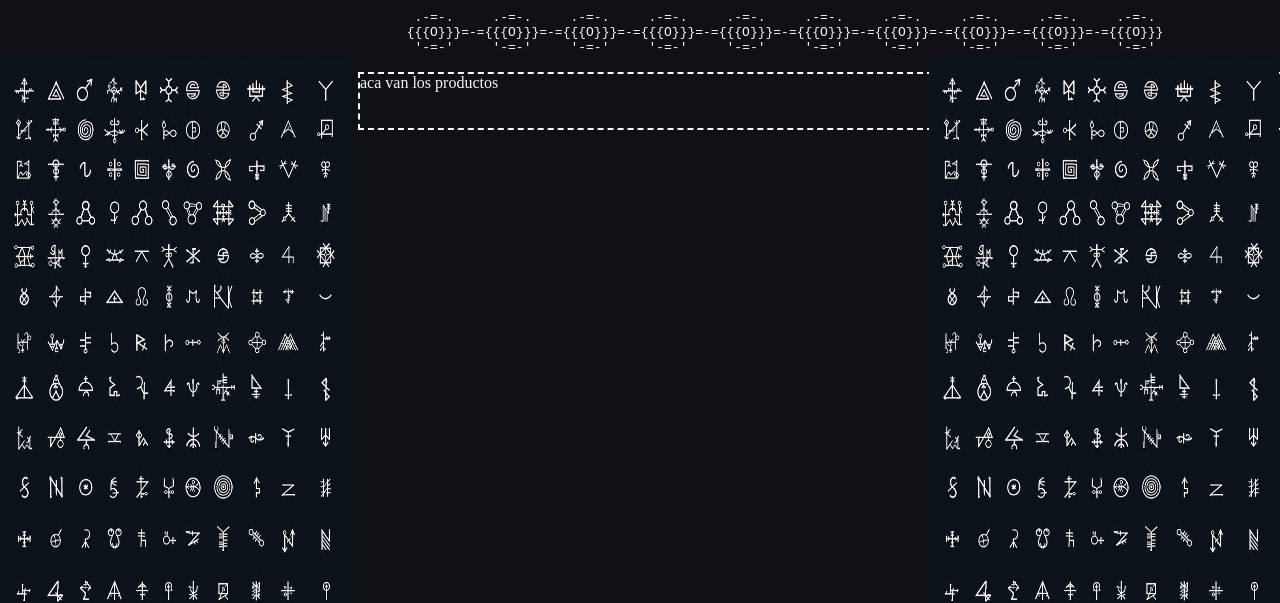
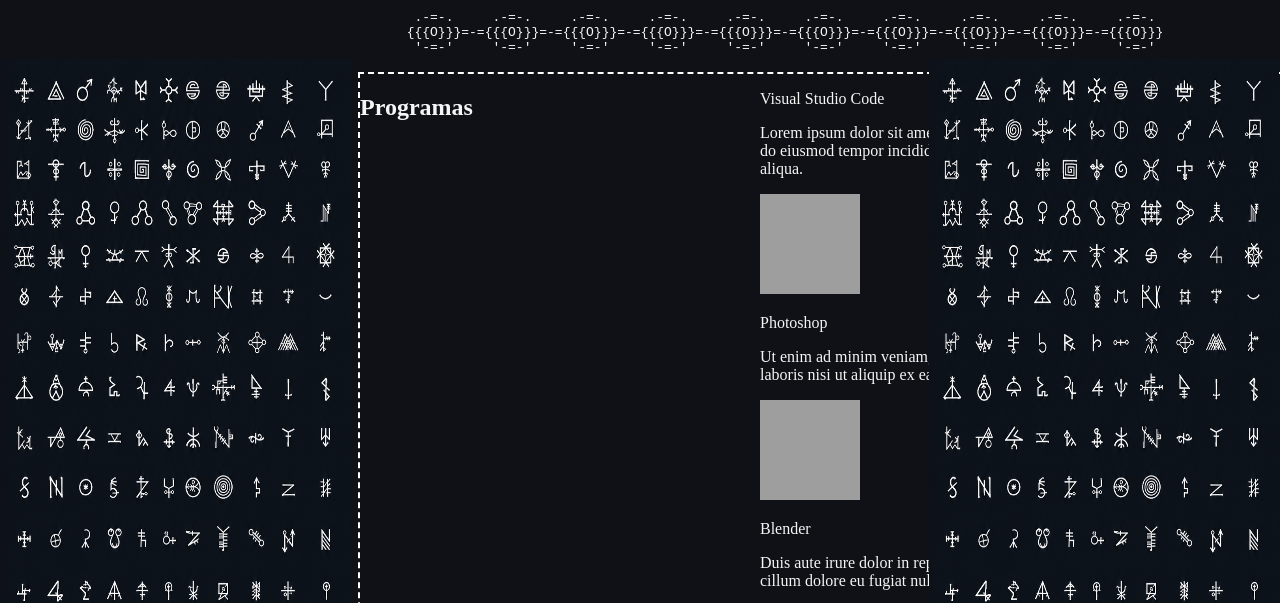
Before and after one commit to syntek-noctra/Leyes-Acevedo-Laruffa-TP-PROGRAMACIONIII-C1-2026, a plain HTML site: page HTML/productos.html in a window 1280 px wide. Shown: the part 161-764 px from the top of the page. Drawn offline with Linux system fonts and the light colour scheme; grey boxes are pictures that could not be loaded.

Commit message:
Funciones para cargar y mostrar productos añadidas

```diff
--- a/CSS/styleBienvenida.css
+++ b/CSS/styleBienvenida.css
@@ -8,6 +8,9 @@ html{
 }
 body{
     background-color: var(--black-GRID-color);
+    font-family: 'Special Elite', monospace; /* O la fuente que elijas */
+  white-space: pre;                       /* Evita que el navegador colapse los espacios */
+  line-height: 1.1;
 
 }
 /*==================================*/
--- /dev/null
+++ b/DATA/datos.json
@@ -0,0 +1,70 @@
+[
+  {
+    "programas": [
+      {
+        "nombre": "Visual Studio Code",
+        "descripcion": "Lorem ipsum dolor sit amet, consectetur adipiscing elit. Sed do eiusmod tempor incididunt ut labore et dolore magna aliqua.",
+        "imagen": "https://picsum.photos/100",
+        "stock": 15
+      },
+      {
+        "nombre": "Photoshop",
+        "descripcion": "Ut enim ad minim veniam, quis nostrud exercitation ullamco laboris nisi ut aliquip ex ea commodo consequat.",
+        "imagen": "https://picsum.photos/100",
+        "stock": 8
+      },
+      {
+        "nombre": "Blender",
+        "descripcion": "Duis aute irure dolor in reprehenderit in voluptate velit esse cillum dolore eu fugiat nulla pariatur.",
+        "imagen": "https://picsum.photos/100",
+        "stock": 12
+      },
+      {
+        "nombre": "Figma",
+        "descripcion": "Excepteur sint occaecat cupidatat non proident, sunt in culpa qui officia deserunt mollit anim id est laborum.",
+        "imagen": "https://picsum.photos/100",
+        "stock": 20
+      },
+      {
+        "nombre": "Postman",
+        "descripcion": "Curabitur pretium tincidunt lacus. Nulla gravida orci a odio. Nullam varius, turpis et commodo pharetra.",
+        "imagen": "https://picsum.photos/100",
+        "stock": 10
+      }
+    ]
+  },
+  {
+    "librerias": [
+      {
+        "nombre": "React",
+        "descripcion": "Lorem ipsum dolor sit amet, consectetur adipiscing elit. Integer nec odio. Praesent libero.",
+        "imagen": "https://picsum.photos/100",
+        "stock": 30
+      },
+      {
+        "nombre": "Bootstrap",
+        "descripcion": "Sed cursus ante dapibus diam. Sed nisi. Nulla quis sem at nibh elementum imperdiet.",
+        "imagen": "https://picsum.photos/100",
+        "stock": 25
+      },
+      {
+        "nombre": "jQuery",
+        "descripcion": "Duis sagittis ipsum. Praesent mauris. Fusce nec tellus sed augue semper porta.",
+        "imagen": "https://picsum.photos/100",
+        "stock": 18
+      },
+      {
+        "nombre": "Lodash",
+        "descripcion": "Mauris massa. Vestibulum lacinia arcu eget nulla. Class aptent taciti sociosqu ad litora torquent.",
+        "imagen": "https://picsum.photos/100",
+        "stock": 14
+      },
+      {
+        "nombre": "Axios",
+        "descripcion": "In consectetur, elit nec luctus pulvinar, nulla lorem tristique ipsum, at facilisis magna turpis non odio.",
+        "imagen": "https://picsum.photos/100",
+        "stock": 22
+      }
+    ]
+  }
+]
--- a/HTML/productos.html
+++ b/HTML/productos.html
@@ -9,7 +9,7 @@
 <body>
     <header class="header">
         <div>
-            <pre class="boton-ascii"> ▄▄▄▄▄▄▄▄▄▄▄  ▄▄▄▄▄▄▄▄▄▄▄  ▄▄▄▄▄▄▄▄▄▄▄  ▄▄▄▄▄▄▄▄▄▄▄  ▄▄▄▄▄▄▄▄▄▄▄  ▄▄▄▄▄▄▄▄▄▄▄  ▄▄       ▄▄  ▄▄▄▄▄▄▄▄▄▄▄
+            <pre class="boton-ascii" id="btn-programas"> ▄▄▄▄▄▄▄▄▄▄▄  ▄▄▄▄▄▄▄▄▄▄▄  ▄▄▄▄▄▄▄▄▄▄▄  ▄▄▄▄▄▄▄▄▄▄▄  ▄▄▄▄▄▄▄▄▄▄▄  ▄▄▄▄▄▄▄▄▄▄▄  ▄▄       ▄▄  ▄▄▄▄▄▄▄▄▄▄▄
 ▐░░░░░░░░░░░▌▐░░░░░░░░░░░▌▐░░░░░░░░░░░▌▐░░░░░░░░░░░▌▐░░░░░░░░░░░▌▐░░░░░░░░░░░▌▐░░▌     ▐░░▌▐░░░░░░░░░░░▌
 ▐░█▀▀▀▀▀▀▀█░▌▐░█▀▀▀▀▀▀▀█░▌▐░█▀▀▀▀▀▀▀█░▌▐░█▀▀▀▀▀▀▀▀▀ ▐░█▀▀▀▀▀▀▀█░▌▐░█▀▀▀▀▀▀▀█░▌▐░▌░▌   ▐░▐░▌▐░█▀▀▀▀▀▀▀▀▀
 ▐░▌       ▐░▌▐░▌       ▐░▌▐░▌       ▐░▌▐░▌          ▐░▌       ▐░▌▐░▌       ▐░▌▐░▌▐░▌ ▐░▌▐░▌▐░▌
@@ -23,7 +23,7 @@
         </div>
         <img id="logo" src="/IMAGES/logo G.R.I.D.png" height=150px width=150px>
         <div >
-            <pre class="boton-ascii"> ▄            ▄▄▄▄▄▄▄▄▄▄▄  ▄▄▄▄▄▄▄▄▄▄   ▄▄▄▄▄▄▄▄▄▄▄  ▄▄▄▄▄▄▄▄▄▄▄  ▄▄▄▄▄▄▄▄▄▄▄  ▄▄▄▄▄▄▄▄▄▄▄  ▄▄▄▄▄▄▄▄▄▄▄  ▄▄▄▄▄▄▄▄▄▄▄
+            <pre class="boton-ascii" id="btn-librerias"> ▄            ▄▄▄▄▄▄▄▄▄▄▄  ▄▄▄▄▄▄▄▄▄▄   ▄▄▄▄▄▄▄▄▄▄▄  ▄▄▄▄▄▄▄▄▄▄▄  ▄▄▄▄▄▄▄▄▄▄▄  ▄▄▄▄▄▄▄▄▄▄▄  ▄▄▄▄▄▄▄▄▄▄▄  ▄▄▄▄▄▄▄▄▄▄▄
 ▐░▌          ▐░░░░░░░░░░░▌▐░░░░░░░░░░▌ ▐░░░░░░░░░░░▌▐░░░░░░░░░░░▌▐░░░░░░░░░░░▌▐░░░░░░░░░░░▌▐░░░░░░░░░░░▌▐░░░░░░░░░░░▌
 ▐░▌           ▀▀▀▀█░█▀▀▀▀ ▐░█▀▀▀▀▀▀▀█░▌▐░█▀▀▀▀▀▀▀█░▌▐░█▀▀▀▀▀▀▀█░▌▐░█▀▀▀▀▀▀▀█░▌ ▀▀▀▀█░█▀▀▀▀ ▐░█▀▀▀▀▀▀▀▀▀ ▐░█▀▀▀▀▀▀▀▀▀
 ▐░▌               ▐░▌     ▐░▌       ▐░▌▐░▌       ▐░▌▐░▌       ▐░▌▐░▌       ▐░▌     ▐░▌     ▐░▌          ▐░▌
@@ -93,12 +93,11 @@
 {{{O}}}=-={{{O}}}=-={{{O}}}=-={{{O}}}=-={{{O}}}=-={{{O}}}=-={{{O}}}=-={{{O}}}=-={{{O}}}=-={{{O}}}
  '-=-'     '-=-'     '-=-'     '-=-'     '-=-'     '-=-'     '-=-'     '-=-'     '-=-'     '-=-' </pre>
     <main>
-        <section class="principal-productos">
-            aca van los productos
+        <section id="productos" class="principal-productos">
         </section>
         <img class="aside-simbols" id="aside-simbols-left" src="/IMAGES/Asides_Products_G.R.I.D.png">
         <img class="aside-simbols" id="aside-simbols-right" src="/IMAGES/Asides_Products_G.R.I.D.png">
     </main>
-    <script src="/JS/mainProductos.js"></script>
+    <script type="module"  src="/JS/mainProductos.js"></script>
 </body>
 </html>
--- a/JS/mainProductos.js
+++ b/JS/mainProductos.js
@@ -4,6 +4,7 @@ const imgSimbolsAsides = [
 ];
 const leftSimbols = document.querySelector("#aside-simbols-left");
 const rightSimbols = document.querySelector("#aside-simbols-right");
+const productosContainer = document.getElementById("productos");
 
 
 let indexSimbols = 0;
@@ -20,3 +21,100 @@ setInterval(() => {
     }
 
 }, 1000);
+
+// FUNCIÓN PARA MOSTRAR LOS PRODUCTOS
+
+const arrayCompleto = [];
+
+async function cargarDatos() {
+    const response = await fetch("../DATA/datos.json");
+    const datos = await response.json();
+
+    arrayCompleto.push(...datos);
+
+    console.log("array completo", arrayCompleto);
+
+    return datos;
+}
+
+async function filtrarProductos(tipoProducto) {
+     const productosFiltrados = [];
+    if(arrayCompleto.length < 1){
+        const datos = await cargarDatos()
+        datos.forEach(grupo => {
+        if (grupo[tipoProducto]) {
+            productosFiltrados.push(...grupo[tipoProducto]);
+        }
+    });
+    console.log("productos filtrados", productosFiltrados);
+
+    }else{
+        arrayCompleto.forEach(grupo => {
+        if (grupo[tipoProducto]) {
+            productosFiltrados.push(...grupo[tipoProducto]);
+        }
+    });
+    console.log("productos filtrados", productosFiltrados);
+    }
+
+    return productosFiltrados;
+
+}
+
+async function mostrarProductosFiltrados( arrayProductosFiltrados ){
+    const divAgrupadora = document.createElement("div");
+
+    arrayProductosFiltrados.forEach( producto => {
+            const nombreElement = document.createElement("p");
+            nombreElement.textContent = producto.nombre;
+
+            const descripcionElement = document.createElement("p");
+            descripcionElement.textContent = producto.descripcion;
+
+            const imagenElement = document.createElement("img");
+            imagenElement.src = producto.imagen;
+
+            divAgrupadora.append(
+            nombreElement,
+            descripcionElement,
+            imagenElement,
+            )
+            return divAgrupadora;
+        }
+    )
+
+    productosContainer.appendChild(divAgrupadora)
+}
+
+document.getElementById("btn-librerias").onclick = async () => {
+    productosContainer.replaceChildren();
+
+    const titulo = document.createElement("h2")
+    titulo.textContent="Librerias";
+    productosContainer.appendChild(titulo)
+
+    const prodFiltrados = await filtrarProductos("librerias");
+    mostrarProductosFiltrados(prodFiltrados);
+};
+
+document.getElementById("btn-programas").onclick = async () => {
+    productosContainer.replaceChildren();
+
+    const titulo = document.createElement("h2")
+    titulo.textContent="Programas";
+    productosContainer.appendChild(titulo)
+
+    const prodFiltrados = await filtrarProductos("programas");
+    mostrarProductosFiltrados(prodFiltrados);
+};
+
+if(arrayCompleto.length < 1){
+    productosContainer.replaceChildren();
+
+    const titulo = document.createElement("h2")
+    titulo.textContent="Programas";
+    productosContainer.appendChild(titulo)
+
+    const prodFiltrados = await filtrarProductos("programas");
+    mostrarProductosFiltrados(prodFiltrados);
+}
```
Also changed, not shown: HTML/bienvenida.html (+2 -11 lines), Assets/grid.svg (added).
